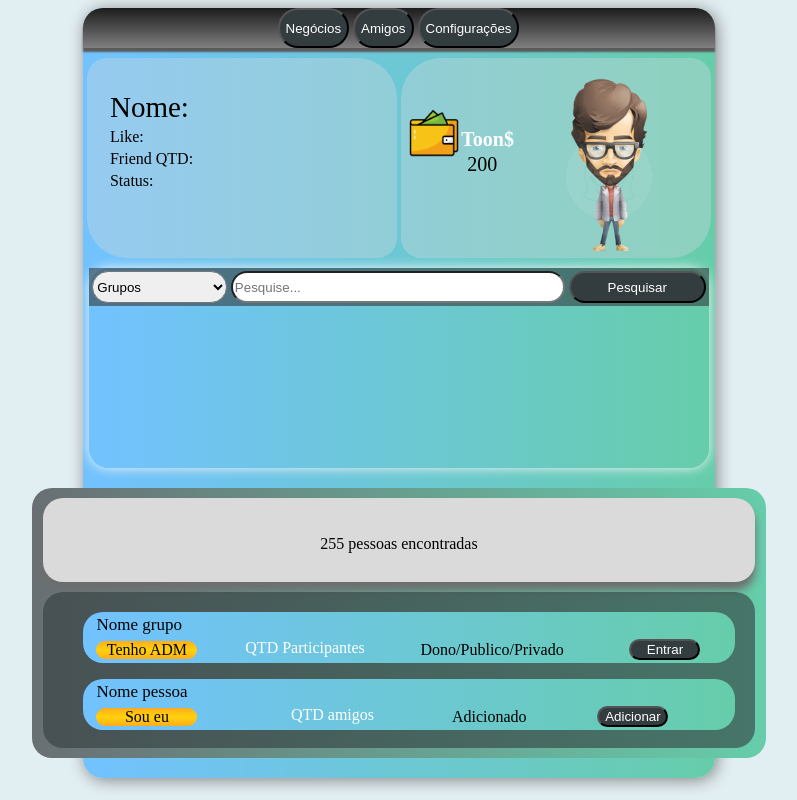
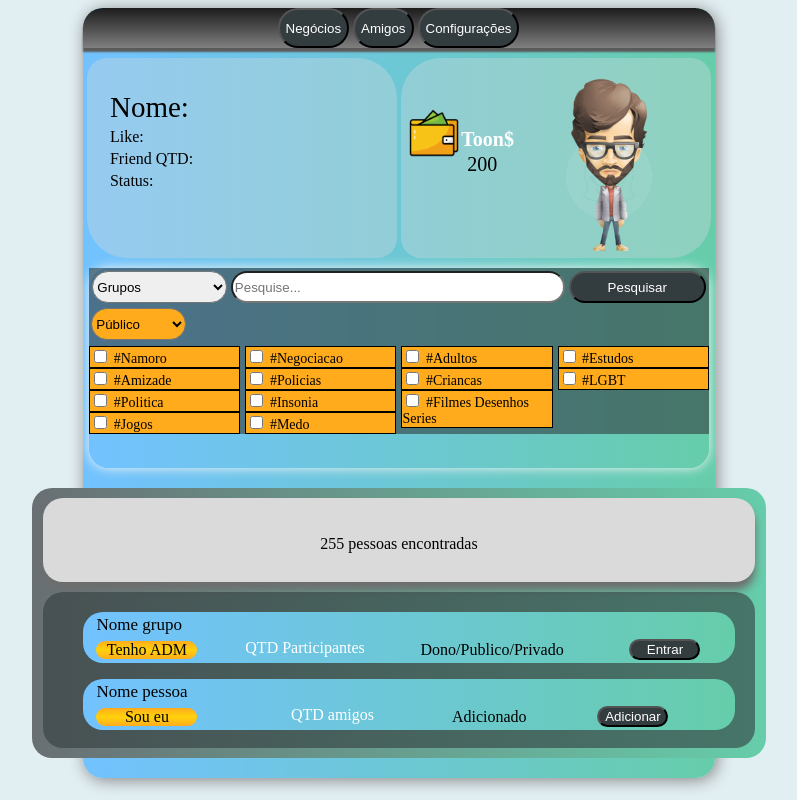
Before and after one commit to VitorBras/www.CHAToon.ga, a PHP site: page /dashboard.php in a window 1280 px wide. Shown: the whole page, without its empty margins (241-1038 px from the left). Run offline with PHP 8.4, Linux system fonts and the light colour scheme.

Commit message:
Inclui na Dashboard os filtros para a pesquisa de grupos. Comecei a programar a aplicação cliente para mostrar os filtros na tela ou esconde-los.

```diff
--- a/dashboard.php
+++ b/dashboard.php
@@ -57,8 +57,8 @@ session_start();
 						<tr>
 							<td>
 								<select id="filtro">
-									<option>Grupos</option>
-									<option>Pessoas</option>
+									<option value="grupos">Grupos</option>
+									<option value="pessoas">Pessoas</option>
 								</select>
 							</td>
 							<td>
@@ -69,6 +69,96 @@ session_start();
 							</td>
 						</tr>
 					</table>
+				</div>
+				<div class="box-filtros">
+					<div class="filtro-twoOptions">
+						<select id="selectTwoOptions">
+							<option value="public">Público</option>
+							<option value="private">Privado</option>
+						</select>
+					</div>
+					<ul id="lista-assuntos">
+						<li>
+							<div>
+								<input type="checkbox">
+								<span>#Namoro</span>
+							</div>
+						</li>
+						<li>
+							<div>
+								<input type="checkbox">
+								<span>#Amizade</span>
+							</div>
+						</li>
+						<li>
+							<div>
+								<input type="checkbox">
+								<span>#Politica</span>
+							</div>
+						</li>
+						<li>
+							<div>
+								<input type="checkbox">
+								<span>#Jogos</span>
+							</div>
+						</li>
+						<li>
+							<div>
+								<input type="checkbox">
+								<span>#Negociacao</span>
+							</div>
+						</li>
+						<li>
+							<div>
+								<input type="checkbox">
+								<span>#Policias</span>
+							</div>
+						</li>
+						<li>
+							<div>
+								<input type="checkbox">
+								<span>#Insonia</span>
+							</div>
+						</li>
+						<li>
+							<div>
+								<input type="checkbox">
+								<span>#Medo</span>
+							</div>
+						</li>
+						<li>
+							<div>
+								<input type="checkbox">
+								<span>#Adultos</span>
+							</div>
+						</li>
+						<li>
+							<div>
+								<input type="checkbox">
+								<span>#Criancas</span>
+							</div>
+						</li>
+						<li>
+							<div>
+								<input type="checkbox">
+								<span>#Filmes</span>
+								<span>Desenhos</span>
+								<span>Series</span>
+							</div>
+						</li>
+						<li>
+							<div>
+								<input type="checkbox">
+								<span>#Estudos</span>
+							</div>
+						</li>
+						<li>
+							<div>
+								<input type="checkbox">
+								<span>#LGBT</span>
+							</div>
+						</li>
+					</ul>
 				</div>
 			</div>
 			<div class="boxBase-Four">
--- a/styles/dashboard.css
+++ b/styles/dashboard.css
@@ -89,7 +89,45 @@ body{
     border-radius: 20px;
     box-shadow: 0px 0px 12px whitesmoke;
 }
+.filtro-twoOptions{
+	padding:2px;
+}
+#selectTwoOptions{
+    height: 32px;
+    width: 95px;
+    border-radius: 20px;
+    background-color: #ffab1c;
+}
+#selectTwoOptions:hover{
+	cursor:pointer;
+}
+#filtro:hover{
+	cursor:pointer;
+}
+#lista-assuntos{
+	list-style:none;
+	display:list-item;
+	column-count:4;
+	column-gap:5px;
+	margin-top:4px;
+	padding:0;
+	/*column-rule:thin solid black;*/
+}
+#lista-assuntos li div{
+	background-color:#ffab1c;
+}
+#lista-assuntos li{
+	font-size:14px;
+	border:1px solid black;
+}
+#lista-assuntos li div input:hover{
+	cursor:pointer;
+}
+/*--------Area de Filtros de pesquisa--------*/
+.box-filtros{
 
+	background-color:rgba(51, 60, 63,0.6);
+}
 
 /*-------- Area dos Resultados das pesquisas ---------*/
 .boxBase-Four {
@@ -419,6 +457,7 @@ body{
 	float:left;
 	padding-top:20px;
 }
+
 .simbolo-money{
 	display:block;
 	/*background-image:url("../imagens/money-bag.png");*/
--- a/styles/dashboard.js
+++ b/styles/dashboard.js
@@ -3,3 +3,26 @@
 function search(){//Enviará ao servidor requisição para a busca de grupos/pessoas
 
 }
+
+//Ativar o filtro de grupos
+
+document.querySelector("#filtro").addEventListener("change",function(){filtroPG();});
+
+
+function filtroPG(){//Filtro Pessoa Grupo. É o select de pessoas ou grupos na interface
+
+}
+
+function setInterface(oque){
+
+	switch(oque){
+		case "group-filters-show":
+			document.querySelector(".filtro-twoOptions").setAttribute("style","display:block;");
+			document.querySelector("#lista-assuntos").setAttribute("style","display:block;");
+			break;
+		case "group-filters-close":
+			document.querySelector(".filtro-twoOptions").setAttribute("style","display:block;");
+			document.querySelector("#lista-assuntos").setAttribute("style","display:block;");
+			break;
+	}
+}
```
Also changed, not shown: functions/buscaGrupos.php (added).
